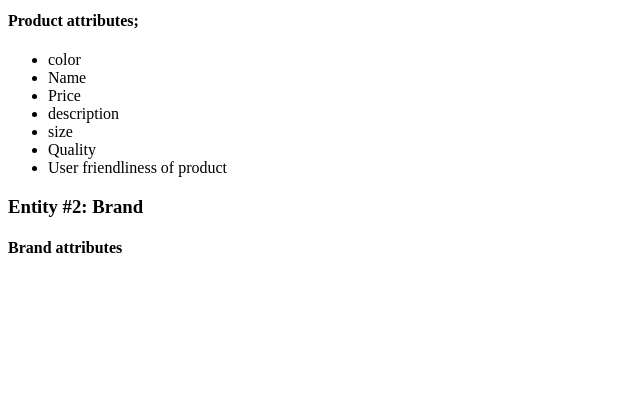
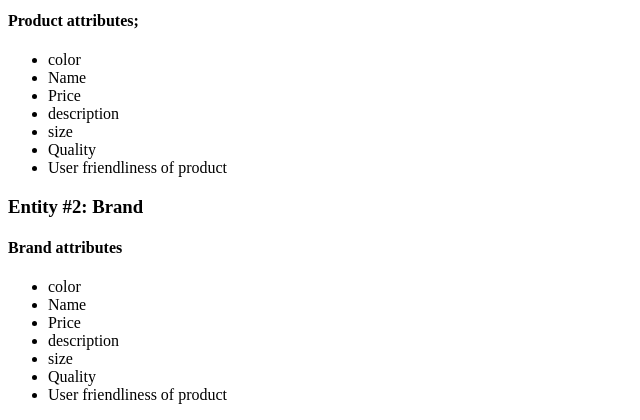
Before and after one commit to davidc4991vvc/amazon-product-page, a PHP site: page / in a window 1280 px wide. Shown: the part 876-1296 px from the top of the page, without its empty margins (0-640 px from the left). Before the commit the page ends 1129 px from the top, so only its background shows below. Run offline with PHP 8.4, Linux system fonts and the light colour scheme.

Commit message:
added amazon product page

```diff
--- a/index.php
+++ b/index.php
@@ -60,5 +60,14 @@
 		</ul>
 		<h3>Entity #2: Brand</h3>
 		<h4>Brand attributes</h4>
+		<ul>
+			<li>color</li>
+			<li>Name</li>
+			<li>Price</li>
+			<li>description</li>
+			<li>size</li>
+			<li>Quality</li>
+			<li>User friendliness of product</li>
+		</ul>
 	</body>
 </html>
```
